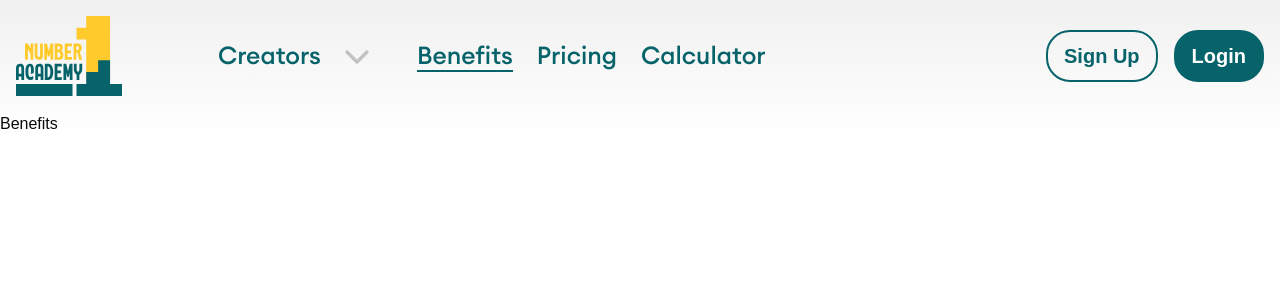
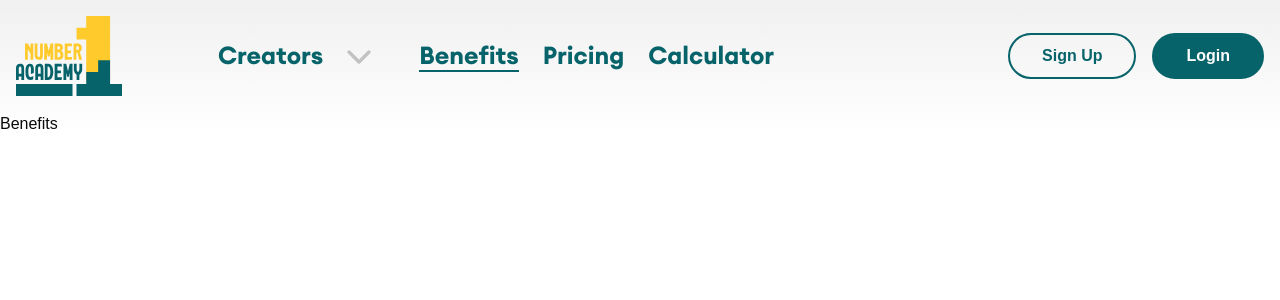
Before and after one commit to HrishikeshRajan/NumberOneClub, a Next.js app: page /benefits in a window 1280 px wide. Shown: the top 300 px of the page. Built offline with nearby package versions, Linux system fonts and the light colour scheme.

Commit message:
fix(AuthButton.tsx): Auth buton text font size

```diff
--- a/app/components/AuthButton.tsx
+++ b/app/components/AuthButton.tsx
@@ -10,8 +10,8 @@ export default function AuthButtons() {
     <div className='hidden lg:flex items-center space-x-4'>
       <Button
         variant={'ghost'}
-        className={`border-2 rounded-3xl text-Skobeloff border-Skobeloff nav-btn
-          ${activeButton === 'signup' ? 'bg-Skobeloff text-white' : 'hover:bg-Skobeloff hover:text-white'}`}
+        className={`border-2 rounded-3xl text-Skobeloff border-Skobeloff nav-btn hover:bg-Skobeloff hover:text-white
+          ${activeButton === 'signup' ? 'bg-Skobeloff text-white' : 'hover:bg-Skobeloff hover:text-white'} hover:text-white`}
         asChild
         onClick={() => setActiveButton('signup')}
       >
@@ -20,8 +20,8 @@ export default function AuthButtons() {
 
       <Button
         variant={'ghost'}
-        className={`border-2 rounded-3xl text-Skobeloff border-Skobeloff nav-btn
-          ${activeButton === 'login' ? 'bg-Skobeloff text-white' : 'hover:bg-Skobeloff hover:text-white'}`}
+        className={`border-2 rounded-3xl text-Skobeloff border-Skobeloff nav-btn hover:bg-Skobeloff hover:text-white
+          ${activeButton === 'login' ? 'bg-Skobeloff text-white' : 'hover:bg-Skobeloff hover:text-white'} hover:text-white`}
         asChild
         onClick={() => setActiveButton('login')}
       >
--- a/app/style.css
+++ b/app/style.css
@@ -2,19 +2,19 @@
 .nav-text {
     font-size: clamp(18px, 24.47px, 26px);
     line-height: clamp(24px, 31.03px, 34px);
-    font-weight: 500;
+    font-weight: 600;
   }
 
 
 
 .nav-btn {
+    font-size: 1rem;
+    line-height: clamp(24px, 31.03px, 34px);
     font-weight: 600;
-    font-size: 1rem;
-    line-height: 1.35rem;
-    padding: 0.5rem 1rem;
+    padding: 1.3rem 2rem;
 }
 
-@media (min-width: 768px) {
+/* @media (min-width: 768px) {
     .nav-btn {
         font-size: 1.125rem;
         line-height: 1.4rem;
@@ -27,4 +27,4 @@
         line-height: 1.5rem;
         padding: 1.5rem 1rem;
     }
-}
+} */
```
